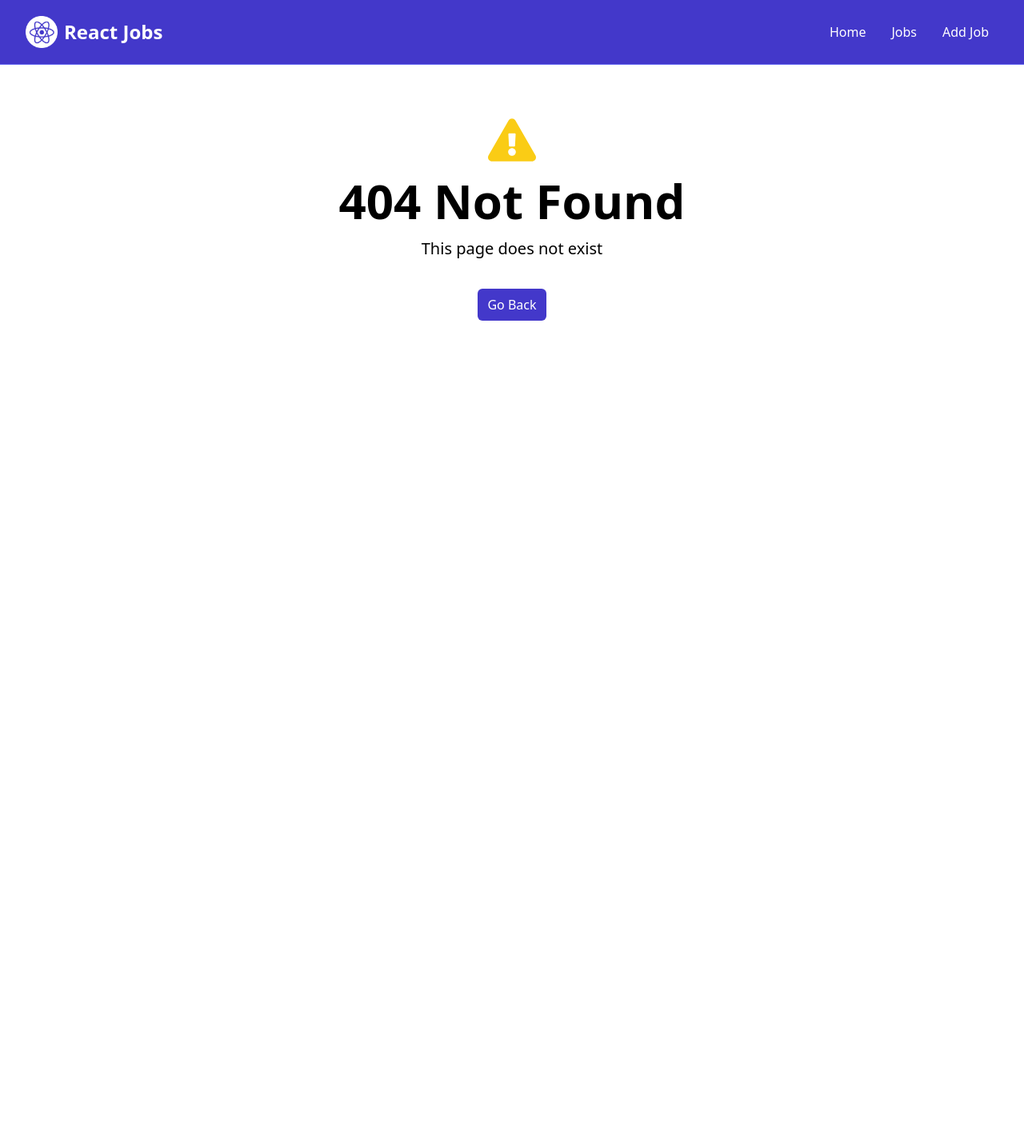
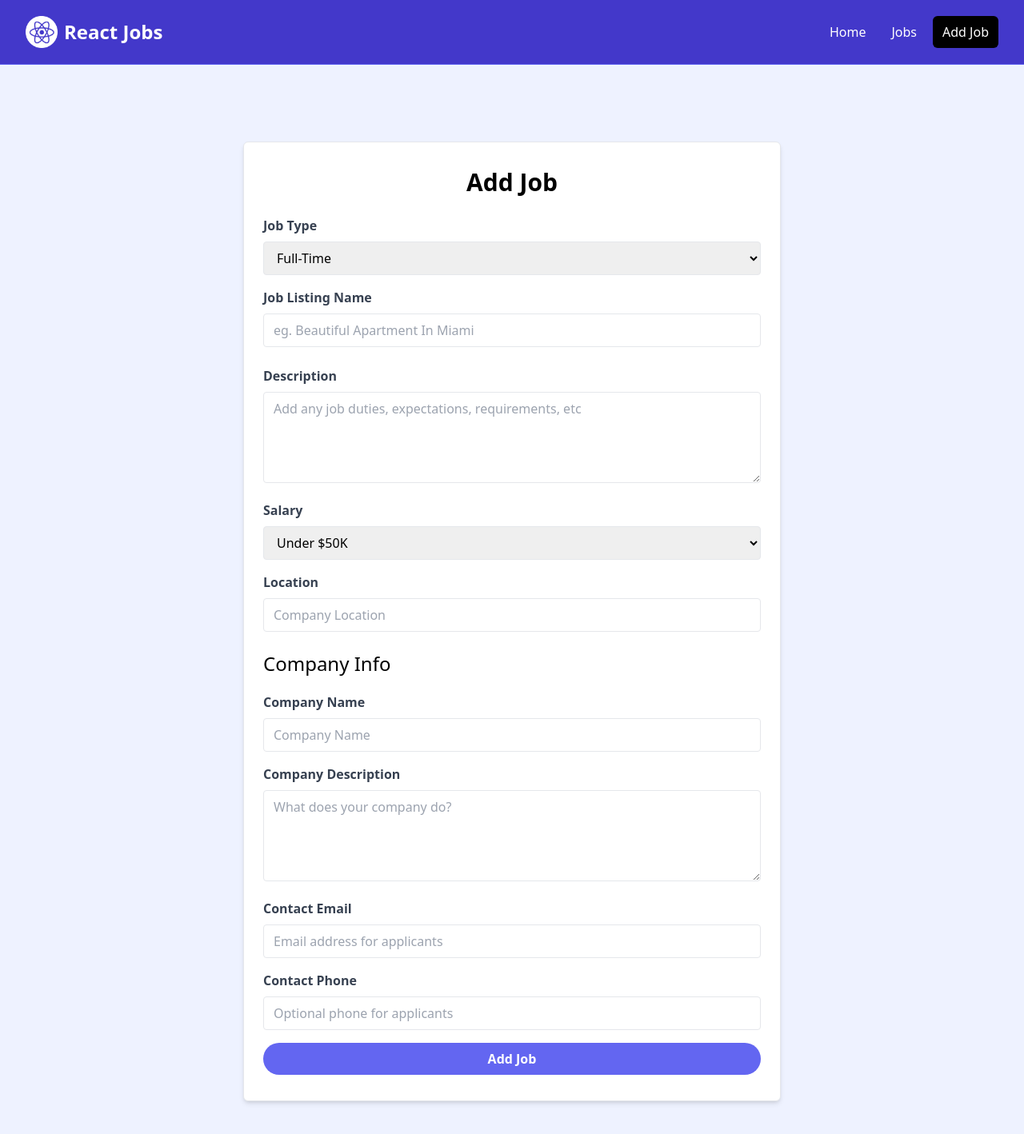
Before and after one commit to bmachado18/react-jobs, a React (Vite) app: page /add-job in a window 1280 px wide. Before the commit this address had no page. Shown: the top 1418 px of the page at 80% size. Before the commit the page ends 800 px from the top, so only its background shows below. Built offline with nearby package versions, Linux system fonts and the light colour scheme.

Commit message:
create form content and set up states for each input, still need post request implemented

```diff
--- a/src/App.jsx
+++ b/src/App.jsx
@@ -5,12 +5,14 @@
 import JobsPage from './pages/JobsPage'
 import NotFoundPage from './pages/NotFoundPage'
 import JobPage, {jobLoader} from './pages/JobPage'
+import AddJobPage from './pages/AddJobPage'
 
 const router = createBrowserRouter(
   createRoutesFromElements(
     <Route path='/' element={<MainLayout />}>
       <Route index element={<HomePage />}/>
       <Route path='/jobs' element={<JobsPage />}/>
+      <Route path='/add-job' element={<AddJobPage />}/>
       <Route path='/jobs/:id' element={<JobPage />} loader={jobLoader}/>
       <Route path='*' element={<NotFoundPage />}/>
     </Route>
--- a/src/components/Navbar.jsx
+++ b/src/components/Navbar.jsx
@@ -39,7 +39,7 @@
                         >Jobs
                       </NavLink>
                       <NavLink
-                        to="/add-jobs"
+                        to="/add-job"
                         className={ linkClass}
                         >Add Job
                       </NavLink>
--- /dev/null
+++ b/src/pages/AddJobPage.jsx
@@ -0,0 +1,220 @@
+import {useState} from 'react'
+
+const addJobPage = () => {
+    const [title, setTitle] = useState('')
+    const [type, setType] = useState('Full-Time')
+    const [location, setLocation] = useState('')
+    const [description, setDescription] = useState('')
+    const [salary, setSalary] = useState('Under $50K')
+    const [companyName, setCompanyName] = useState('')
+    const [companyDescription, setCompanyDescription] = useState('')
+    const [contactEmail, setContactEmail] = useState('')
+    const [contactPhone, setContactPhone] = useState('')
+
+    const submitForm = (e) => {
+        e.preventDefault();
+
+        const newJob = {
+            title,
+            type,
+            location,
+            description,
+            salary,
+            company: {
+                name: companyName,
+                description: companyDescription,
+                contactEmail,
+                contactPhone,
+            }
+
+        }
+        console.log(newJob)
+    }
+
+  return (
+    <section className="bg-indigo-50">
+      <div className="container m-auto max-w-2xl py-24">
+        <div
+          className="bg-white px-6 py-8 mb-4 shadow-md rounded-md border m-4 md:m-0"
+        >
+          <form onSubmit={submitForm}>
+            <h2 className="text-3xl text-center font-semibold mb-6">Add Job</h2>
+
+            <div className="mb-4">
+              <label HTMLFor="type" className="block text-gray-700 font-bold mb-2"
+                >Job Type</label
+              >
+              <select
+                id="type"
+                name="type"
+                className="border rounded w-full py-2 px-3"
+                required
+                value={type}
+                onChange={(e) => setType(e.target.value)}
+              >
+                <option value="Full-Time">Full-Time</option>
+                <option value="Part-Time">Part-Time</option>
+                <option value="Remote">Remote</option>
+                <option value="Internship">Internship</option>
+              </select>
+            </div>
+
+            <div className="mb-4">
+              <label className="block text-gray-700 font-bold mb-2"
+                >Job Listing Name</label
+              >
+              <input
+                type="text"
+                id="title"
+                name="title"
+                className="border rounded w-full py-2 px-3 mb-2"
+                placeholder="eg. Beautiful Apartment In Miami"
+                required
+                value={title}
+                onChange={(e) => setTitle(e.target.value)}
+              />
+            </div>
+            <div className="mb-4">
+              <label
+                HTMLFor="description"
+                className="block text-gray-700 font-bold mb-2"
+                >Description</label
+              >
+              <textarea
+                id="description"
+                name="description"
+                className="border rounded w-full py-2 px-3"
+                rows="4"
+                placeholder="Add any job duties, expectations, requirements, etc"
+                value={description}
+                onChange={(e) => setDescription(e.target.value)}
+              ></textarea>
+            </div>
+
+            <div className="mb-4">
+              <label HTMLFor="type" className="block text-gray-700 font-bold mb-2"
+                >Salary</label
+              >
+              <select
+                id="salary"
+                name="salary"
+                className="border rounded w-full py-2 px-3"
+                required
+                value={salary}
+                onChange={(e) => setSalary(e.target.value)}
+              >
+                <option value="Under $50K">Under $50K</option>
+                <option value="$50K - 60K">$50K - $60K</option>
+                <option value="$60K - 70K">$60K - $70K</option>
+                <option value="$70K - 80K">$70K - $80K</option>
+                <option value="$80K - 90K">$80K - $90K</option>
+                <option value="$90K - 100K">$90K - $100K</option>
+                <option value="$100K - 125K">$100K - $125K</option>
+                <option value="$125K - 150K">$125K - $150K</option>
+                <option value="$150K - 175K">$150K - $175K</option>
+                <option value="$175K - 200K">$175K - $200K</option>
+                <option value="Over $200K">Over $200K</option>
+              </select>
+            </div>
+
+            <div className='mb-4'>
+              <label className='block text-gray-700 font-bold mb-2'>
+                Location
+              </label>
+              <input
+                type='text'
+                id='location'
+                name='location'
+                className='border rounded w-full py-2 px-3 mb-2'
+                placeholder='Company Location'
+                required
+                value={location}
+                onChange={(e) => setLocation(e.target.value)}
+              />
+            </div>
+
+            <h3 className="text-2xl mb-5">Company Info</h3>
+
+            <div className="mb-4">
+              <label HTMLFor="company" className="block text-gray-700 font-bold mb-2"
+                >Company Name</label
+              >
+              <input
+                type="text"
+                id="company"
+                name="company"
+                className="border rounded w-full py-2 px-3"
+                placeholder="Company Name"
+                value={companyName}
+                onChange={(e) => setCompanyName(e.target.value)}
+              />
+            </div>
+
+            <div className="mb-4">
+              <label
+                HTMLFor="company_description"
+                className="block text-gray-700 font-bold mb-2"
+                >Company Description</label
+              >
+              <textarea
+                id="company_description"
+                name="company_description"
+                className="border rounded w-full py-2 px-3"
+                rows="4"
+                placeholder="What does your company do?"
+                value={companyDescription}
+                onChange={(e) => setCompanyDescription(e.target.value)}
+              ></textarea>
+            </div>
+
+            <div className="mb-4">
+              <label
+                HTMLFor="contact_email"
+                className="block text-gray-700 font-bold mb-2"
+                >Contact Email</label
+              >
+              <input
+                type="email"
+                id="contact_email"
+                name="contact_email"
+                className="border rounded w-full py-2 px-3"
+                placeholder="Email address for applicants"
+                required
+                value={contactEmail}
+                onChange={(e) => setContactEmail(e.target.value)}
+              />
+            </div>
+            <div className="mb-4">
+              <label
+                HTMLFor="contact_phone"
+                className="block text-gray-700 font-bold mb-2"
+                >Contact Phone</label
+              >
+              <input
+                type="tel"
+                id="contact_phone"
+                name="contact_phone"
+                className="border rounded w-full py-2 px-3"
+                placeholder="Optional phone for applicants"
+                value={contactPhone}
+                onChange={(e) => setContactPhone(e.target.value)}
+              />
+            </div>
+
+            <div>
+              <button
+                className="bg-indigo-500 hover:bg-indigo-600 text-white font-bold py-2 px-4 rounded-full w-full focus:outline-none focus:shadow-outline"
+                type="submit"
+              >
+                Add Job
+              </button>
+            </div>
+          </form>
+        </div>
+      </div>
+    </section>
+
+  )
+}
+
+export default addJobPage
```
